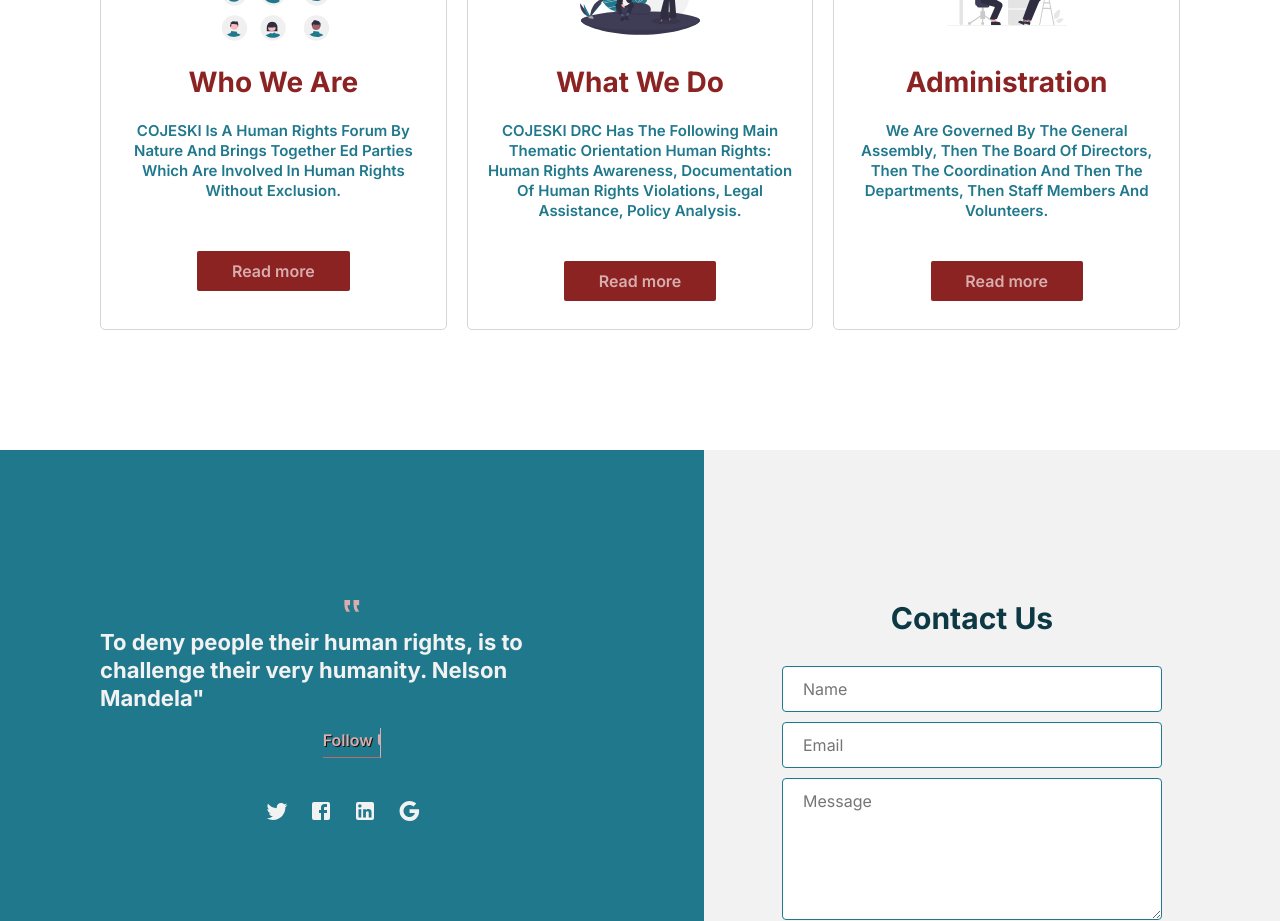
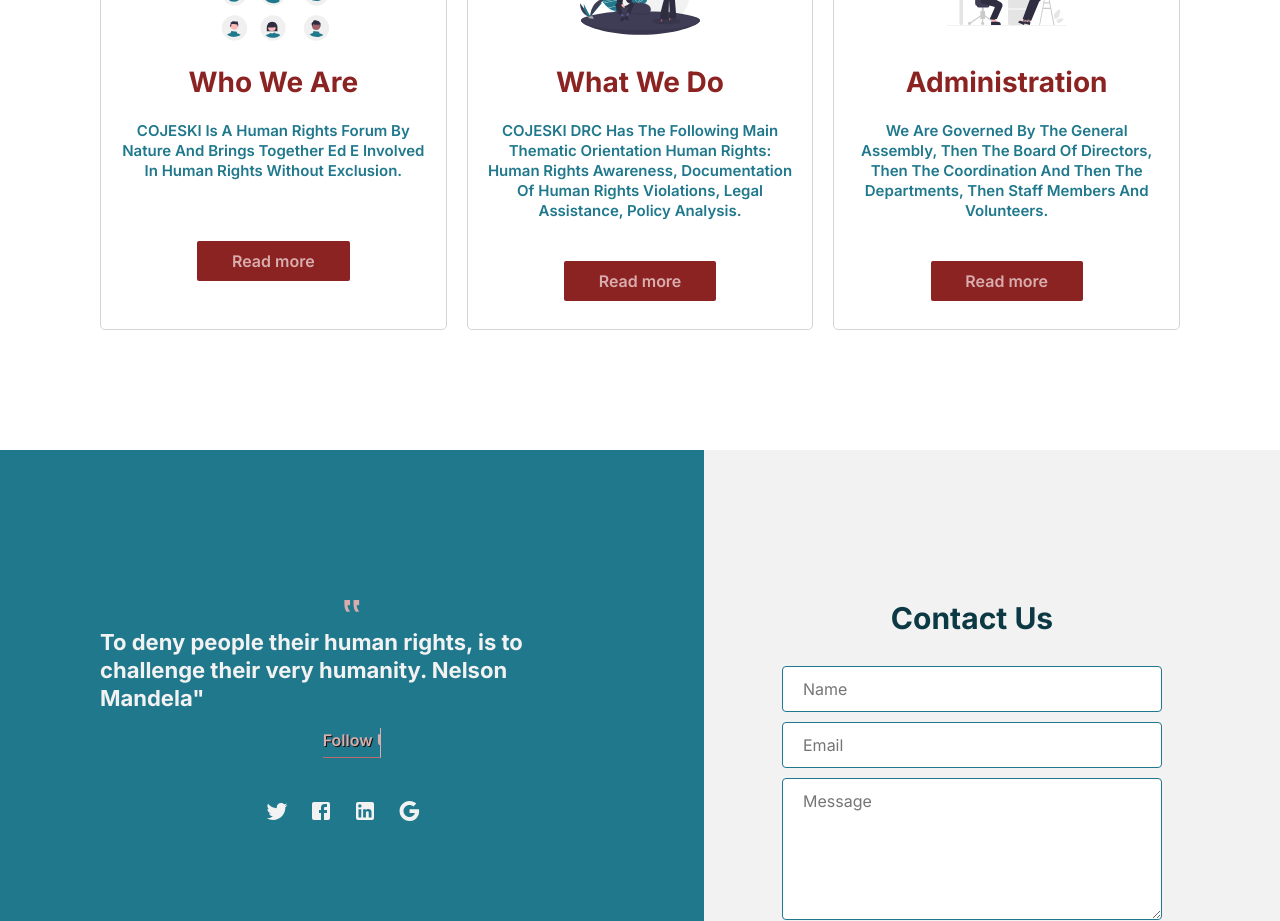
Before and after one commit to jeanbuhendwa/cojeski, a React (Create React App) app: page / in a window 1280 px wide. Shown: the part 1080-2001 px from the top of the page. Built offline with nearby package versions, Linux system fonts and the light colour scheme.

Commit message:
Update homeCard.js

```diff
--- a/src/components/homeCard.js
+++ b/src/components/homeCard.js
@@ -25,7 +25,7 @@
           <h1 className="cardText">who we are</h1>
           <p className="cardPara">
             COJESKI is a human rights Forum by nature and brings together
-            ed parties which are involved in human rights
+            ed e involved in human rights
             without exclusion.
           </p>
           <button className="cardBtn" onClick={toggleModal1}>
```
